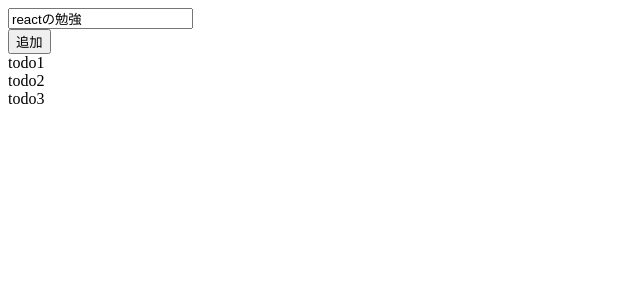
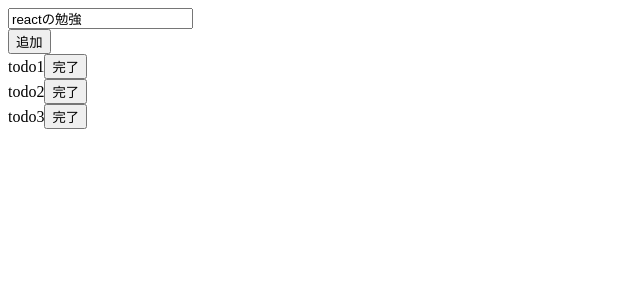
Before and after one commit to samsepy/react_todo, a React app: page / in a window 1280 px wide. Shown: the top 300 px of the page, without its empty margins (0-640 px from the left). Built offline with nearby package versions, Linux system fonts and the light colour scheme.

Commit message:
完了ボタン配置

```diff
--- a/src/index.jsx
+++ b/src/index.jsx
@@ -7,7 +7,10 @@ class TodoList extends React.Component {
     return (
       <div>
         {todos.map(todo => (
-          <div key={todo.id}>{todo.desc}</div>
+          <div key={todo.id}>
+            {todo.desc}
+            <TodoDone />
+          </div>
         ))}
       </div>
     );
@@ -23,6 +26,14 @@ class Form extends React.Component {
           <button type="submit">追加</button>
         </form>
       </div>
+    )
+  }
+}
+
+class TodoDone extends React.Component {
+  render() {
+    return (
+      <button>完了</button>
     )
   }
 }
```
